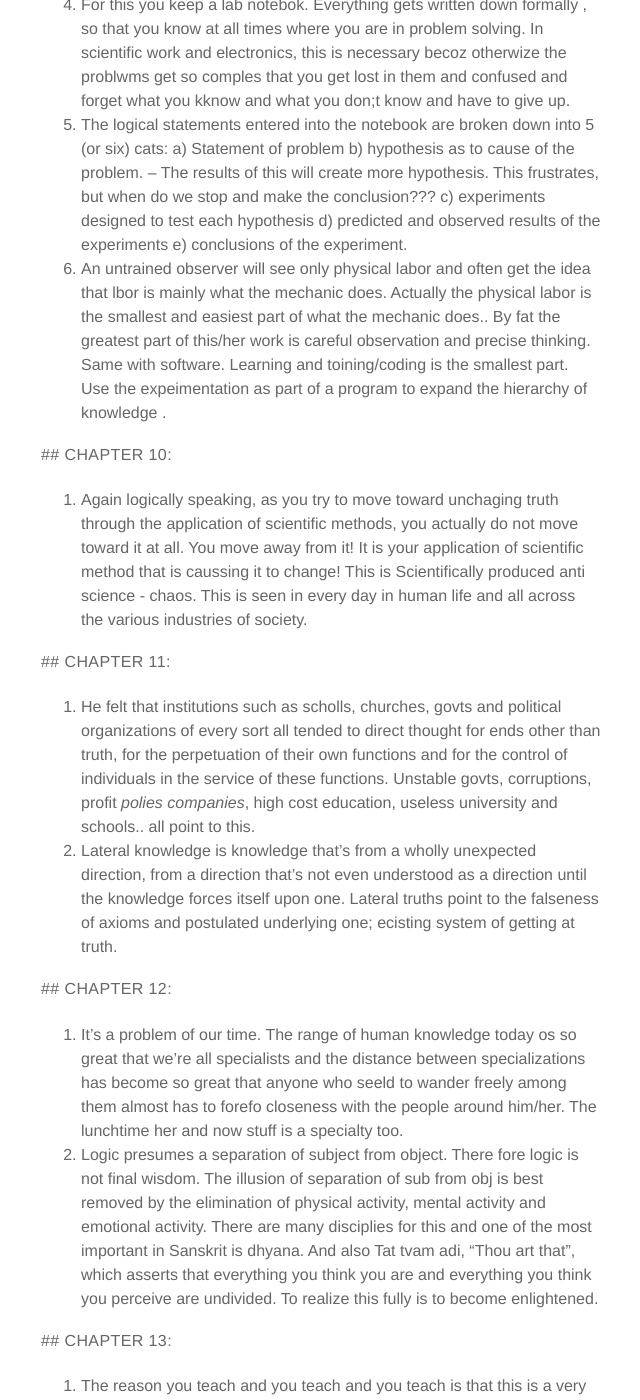
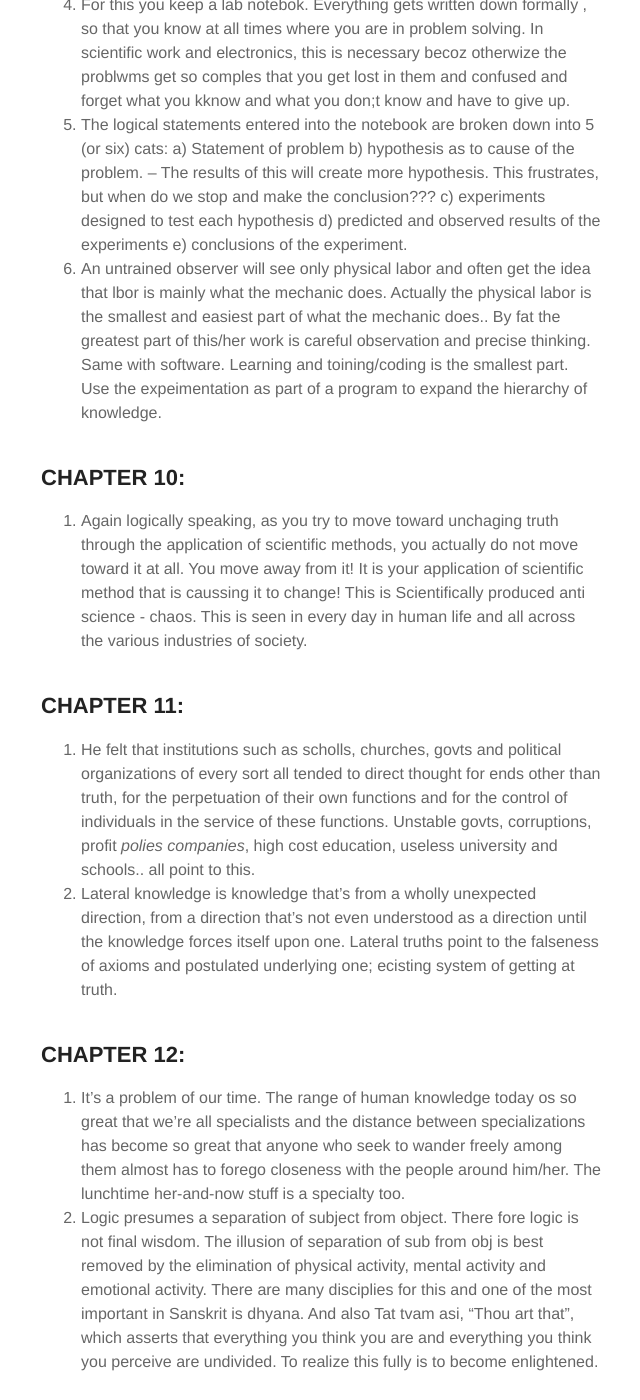
Before and after one commit to pawanpe/pawanpe.github.io, a Jekyll site: the page built from _posts/2019-01-02-notes-Zen_and_the_art_of_motorcycle_maintenance.markdown, in a window 1280 px wide and 1400 px high, scrolled down 2680 px. Shown: the whole window, without its empty margins (319-959 px from the left). Built offline with Jekyll 4.4.1, drawn with Linux system fonts in a browser that asks for light colours; some of the changed text lies outside the part shown.

Commit message:
fixing typos.

```diff
--- a/_posts/2019-01-02-notes-Zen_and_the_art_of_motorcycle_maintenance.markdown
+++ b/_posts/2019-01-02-notes-Zen_and_the_art_of_motorcycle_maintenance.markdown
@@ -53,25 +53,25 @@ description: Notes for the book - ZEN AND THE ART OF MOTORCYCLE MAINTENANCE By R
     c) experiments designed to test each hypothesis
     d) predicted and observed results of the experiments
     e) conclusions of the experiment.
- 6. An untrained observer will see only physical labor and often get the idea that lbor is mainly what the mechanic does. Actually the physical labor is the smallest and easiest part of what the mechanic does.. By fat the greatest part of this/her work is careful observation and precise thinking. Same with software. Learning and toining/coding is the smallest part. Use the expeimentation as part of a program to expand the hierarchy of knowledge .
+ 6. An untrained observer will see only physical labor and often get the idea that lbor is mainly what the mechanic does. Actually the physical labor is the smallest and easiest part of what the mechanic does.. By fat the greatest part of this/her work is careful observation and precise thinking. Same with software. Learning and toining/coding is the smallest part. Use the expeimentation as part of a program to expand the hierarchy of knowledge.
 
- ## CHAPTER 10:
+## CHAPTER 10:
  1. Again logically speaking, as you try to move toward unchaging truth through the application of scientific methods, you actually do not move toward it at all. You move away from it! It is your application of scientific method that is caussing it to change! This is Scientifically produced anti science - chaos. This is seen in every day in human life and all across the various industries of society.
 
- ## CHAPTER 11:
+## CHAPTER 11:
  1. He felt that institutions such as scholls, churches, govts and political organizations of every sort all tended to direct thought for ends other than truth, for the perpetuation of their own functions and for the control of individuals in the service of these functions. Unstable govts, corruptions, profit *polies companies*, high cost education, useless university and schools.. all point to this.
  2. Lateral knowledge is knowledge that's from a wholly unexpected direction, from a direction that's not even understood as a direction until the knowledge forces itself upon one. Lateral truths point to the falseness of axioms and postulated underlying one; ecisting system of getting at truth.
 
- ## CHAPTER 12:
- 1. It's a problem of our time. The range of human knowledge today os so great that we're all specialists and the distance between specializations has become so great that anyone who seeld to wander freely among them almost has to forefo closeness with the people around him/her. The lunchtime her and now stuff is a specialty too.
- 2. Logic presumes a separation of subject from object. There fore logic is not final wisdom. The illusion of separation of sub from obj is best removed by the elimination of physical activity, mental activity and emotional activity. There are many disciplies for this and one of the most important in Sanskrit is dhyana. And also Tat tvam adi, "Thou art that", which  asserts that everything you think you are and everything you think you perceive are undivided. To realize this fully is to become enlightened.
+## CHAPTER 12:
+ 1. It's a problem of our time. The range of human knowledge today os so great that we're all specialists and the distance between specializations has become so great that anyone who seek to wander freely among them almost has to forego closeness with the people around him/her. The lunchtime her-and-now stuff is a specialty too.
+ 2. Logic presumes a separation of subject from object. There fore logic is not final wisdom. The illusion of separation of sub from obj is best removed by the elimination of physical activity, mental activity and emotional activity. There are many disciplies for this and one of the most important in Sanskrit is dhyana. And also Tat tvam asi, "Thou art that", which  asserts that everything you think you are and everything you think you perceive are undivided. To realize this fully is to become enlightened.
 
- ## CHAPTER 13:
+## CHAPTER 13:
  1. The reason you teach and you teach and you teach is that this is a very clever way of running a college on the cheap while giving a galse appearance of genuine education.
  2. The real university is not a material object. It is not a group pf buildings that can be defended by police. The real University he said has no specific location. It is a state of  mind. The real Univ is nothing less than the continuing body of reason itself. They see professors as employees of the second university who should abandon reason when told to and take orders with no backtalk, the same way employees do in other corporations. True churchmen inn dire situations must act as though they has never heard of these threats. Their primary goal never is to serve the community ahead of everything else, but through reason, the goal of truth. That was what he meant by the Church of Reason.
 
- ## CHAPTER 14:
- 1. Sometime look at a novice workman or a bad workman and compare his expression with that of a craftsman whose work you know is excellent and you'll see the difference. The craftsman isn;t ever following a line of instruction. He's making decisions as he goes along. For that reason he'll be absorved and attentive to what he/she's doing even though he/she doesn;t deliverately contrive this. His/Her motions and machine are in a kind of harmony.
+## CHAPTER 14:
+ 1. Sometime look at a novice workman or a bad workman and compare his expression with that of a craftsman whose work you know is excellent and you'll see the difference. The craftsman isn't ever following a line of instruction. He's making decisions as he goes along. For that reason he'll be absorved and attentive to what he/she's doing even though he/she doesn't deliverately contrive this. His/Her motions and machine are in a kind of harmony.
  2. People haven't much paid attention to the ugliness of noncoalescence between reason and feeling of tech because the big concern has been with food, clothing and shelter for everyone and tech has provided these. Now that has been taken care and tech is improving and creating unnecessary things creating havoc in people's life like Facebook , instagram, and other useless apps/web.
  3. But what's happening is that each year our old flat earth of conventional reason becomes less and less adequate to handle the experiences we have and this is creating wide spread feelings of tipsy-turviness. As a result we are getting more and more people in irrational areas of though - occultism, mysticism, drugs, casteism, racism, ; because they feel the inadequacy of classical reason to handle what they know are real experiences.
 
```
